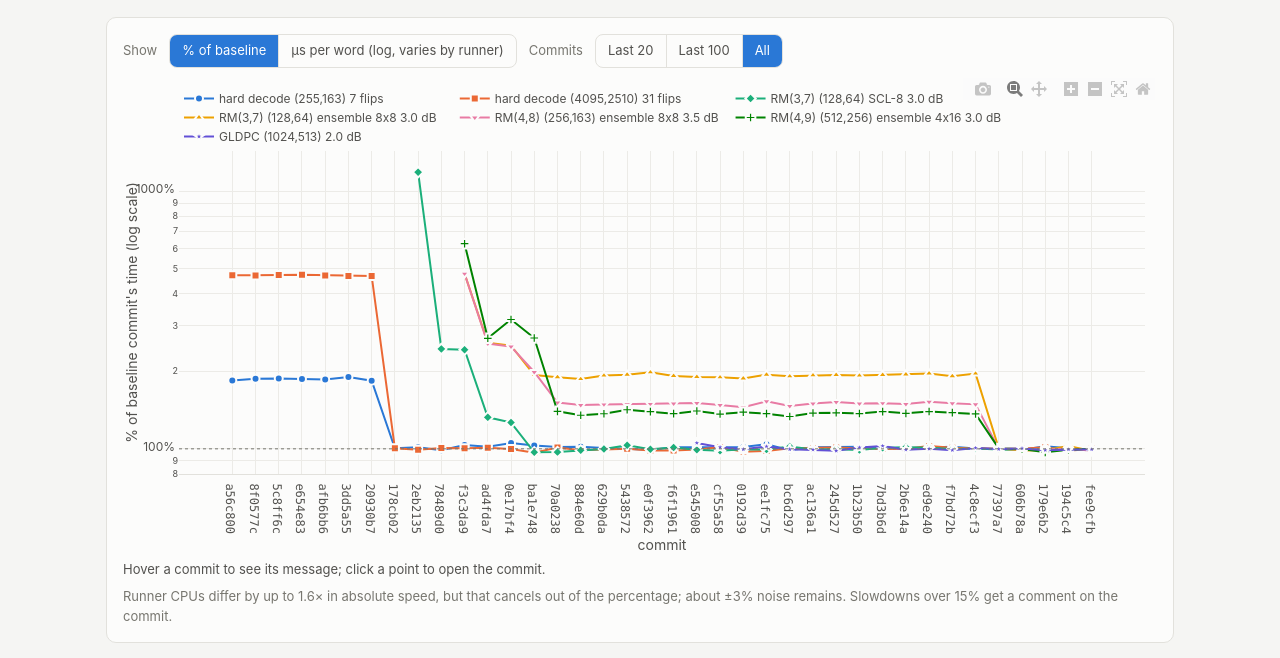
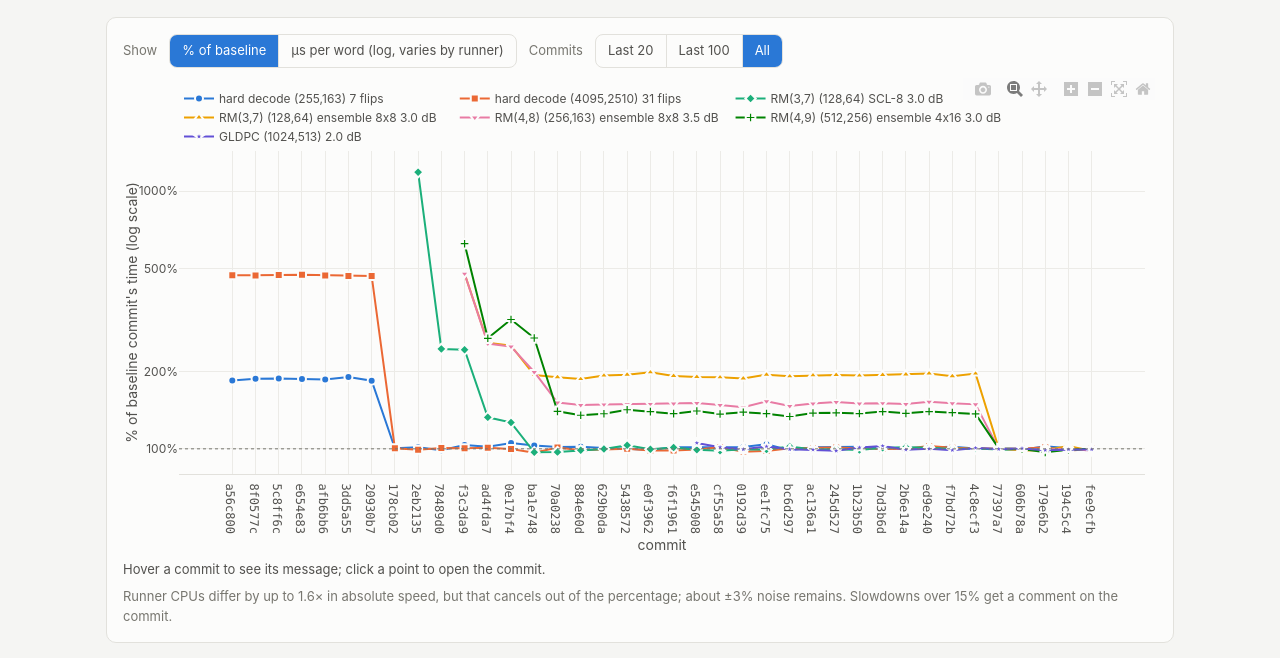
Before and after one commit to btue113/ECC-HyperCube, a plain HTML site: page dev/bench/index.html in a window 1280 px wide. Shown: the part 111-769 px from the top of the page. Drawn offline with nearby package versions, Linux system fonts and the light colour scheme.

Commit message:
Chart: explicit percentage ticks on the log axis

```diff
--- a/dev/bench/index.html
+++ b/dev/bench/index.html
@@ -195,7 +195,7 @@
       legend: { orientation: "h", x: 0, y: 1.0, yanchor: "bottom", font: { size: 12 } },
       xaxis: { type: "category", title: { text: "commit" }, gridcolor: grid, linecolor: css("--border"), tickfont: { family: "ui-monospace, Menlo, monospace" }, automargin: true },
       yaxis: mode === "rel"
-        ? { title: { text: "% of baseline commit's time (log scale)" }, type: "log", ticksuffix: "%", gridcolor: grid, zeroline: false }
+        ? { title: { text: "% of baseline commit's time (log scale)" }, type: "log", tickvals: [25, 50, 100, 200, 500, 1000, 2000, 5000], ticktext: ["25%", "50%", "100%", "200%", "500%", "1000%", "2000%", "5000%"], gridcolor: grid, zeroline: false }
         : { title: { text: "µs per word (log scale)" }, type: "log", gridcolor: grid, zeroline: false },
       shapes: mode === "rel" ? [{ type: "line", xref: "paper", x0: 0, x1: 1, y0: 100, y1: 100, line: { color: css("--text-muted"), width: 1, dash: "dot" } }] : [],
     };
```
